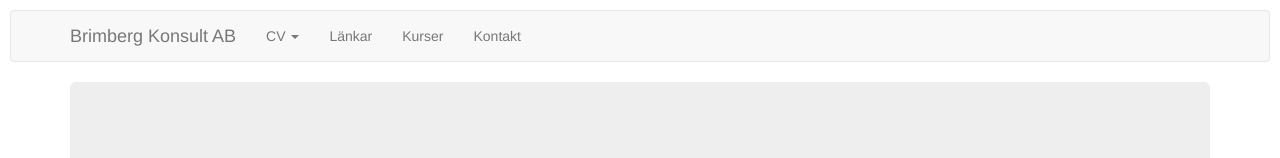
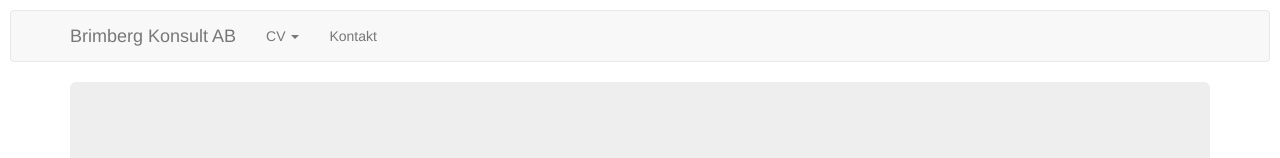
Before and after one commit to BrimbergKonsultAB/benke-ng, a website: page app/index.html in a window 1280 px wide. Shown: the top 158 px of the page. Drawn offline with nearby package versions, Linux system fonts and the light colour scheme; some packages are replaced by stand-ins of ours; files that its build step writes are made by us from their sources.

Commit message:
disabled two nearly empty pages

```diff
--- a/app/index.html
+++ b/app/index.html
@@ -48,8 +48,8 @@
                                 <li ng-class="{active: $location.path() == '/cv-en'}"><a href="#/cv-en">English</a></li>
                             </ul>
                         </li>
-                        <li ng-class="{active: $location.path() == '/link'}"><a ng-href="#/link">L&auml;nkar</a></li>
-                        <li ng-class="{active: $location.path() == '/kurser'}"><a ng-href="#/kurser">Kurser</a></li>
+<!--                        <li ng-class="{active: $location.path() == '/link'}"><a ng-href="#/link">L&auml;nkar</a></li>-->
+<!--                        <li ng-class="{active: $location.path() == '/kurser'}"><a ng-href="#/kurser">Kurser</a></li>-->
                         <li ng-class="{active: $location.path() == '/kontakt'}"><a ng-href="#/kontakt">Kontakt</a></li>
                     </ul>
                 </div>
```
